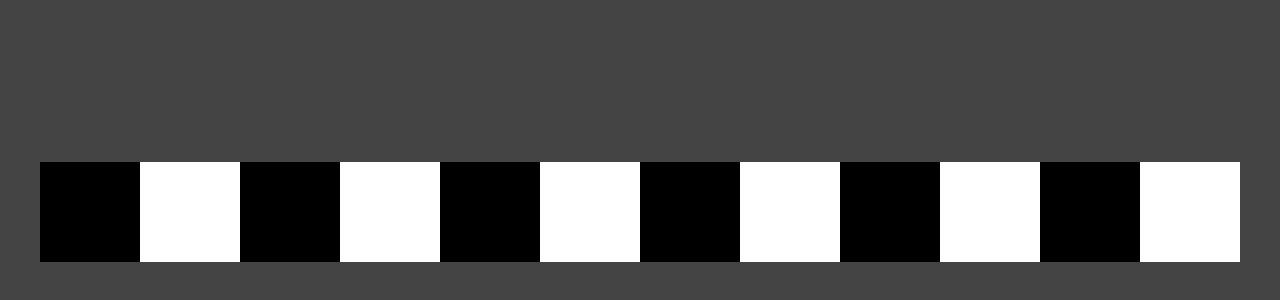
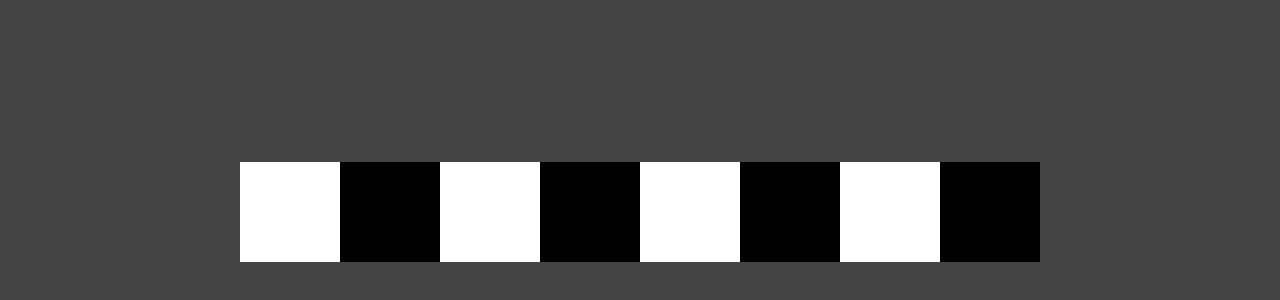
Before and after one commit to TakayukiKomatsu/cod3r-next-tabuleiro, a Next.js app: page / in a window 1280 px wide. Shown: the part 188-488 px from the top of the page. Built offline with nearby package versions, Linux system fonts and the light colour scheme.

Commit message:
chore: change color based on black prop

```diff
--- a/src/components/Row/index.jsx
+++ b/src/components/Row/index.jsx
@@ -2,21 +2,20 @@ import Tile from '../Tile'
 
 import styles from './Row.module.css'
 
-const Row = () => {
+const Row = (props) => {
 	return (
 		<div className={styles.row}>
-			<Tile black />
-			<Tile />
-			<Tile black />
-			<Tile />
-			<Tile black />
-			<Tile />
-			<Tile black />
-			<Tile />
-			<Tile black />
-			<Tile />
-			<Tile black />
-			<Tile />
+			<Tile black={props.black} />
+			<Tile black={!props.black} />
+
+			<Tile black={props.black} />
+			<Tile black={!props.black} />
+
+			<Tile black={props.black} />
+			<Tile black={!props.black} />
+
+			<Tile black={props.black} />
+			<Tile black={!props.black} />
 		</div>
 	)
 }
```
